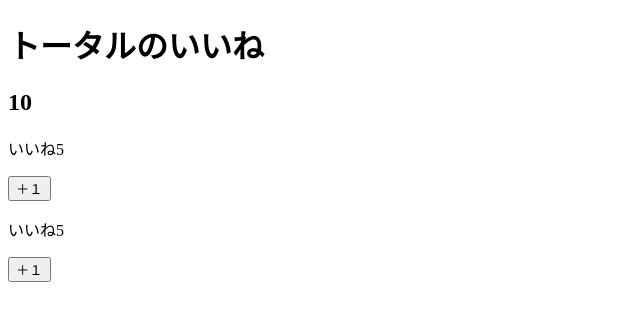
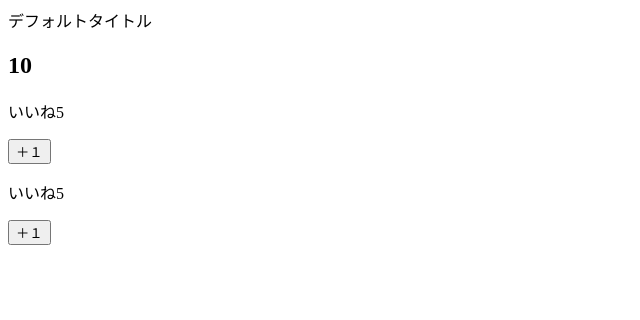
Before and after one commit to kinoko109/vue_study, a Vue app: page / in a window 1280 px wide. Shown: the top 320 px of the page, without its empty margins (0-640 px from the left). Built offline with nearby package versions, Linux system fonts and the light colour scheme.

Commit message:
update: slotのデフォルト値を実装

```diff
--- a/src/App.vue
+++ b/src/App.vue
@@ -1,7 +1,7 @@
 <template>
   <div id="app">
     <LikeHeader>
-      <h1>トータルのいいね</h1>
+<!--      <h1>トータルのいいね</h1>-->
     </LikeHeader>
     <h2>{{ number }}</h2>
     <LikeNumber :total-number="number" @my-click="number = $event" />
--- a/src/components/LikeHeader/LikeHeader.vue
+++ b/src/components/LikeHeader/LikeHeader.vue
@@ -1,6 +1,8 @@
 <template>
   <div>
-    <slot></slot>
+    <slot>
+      デフォルトタイトル
+    </slot>
   </div>
 </template>
 
```
